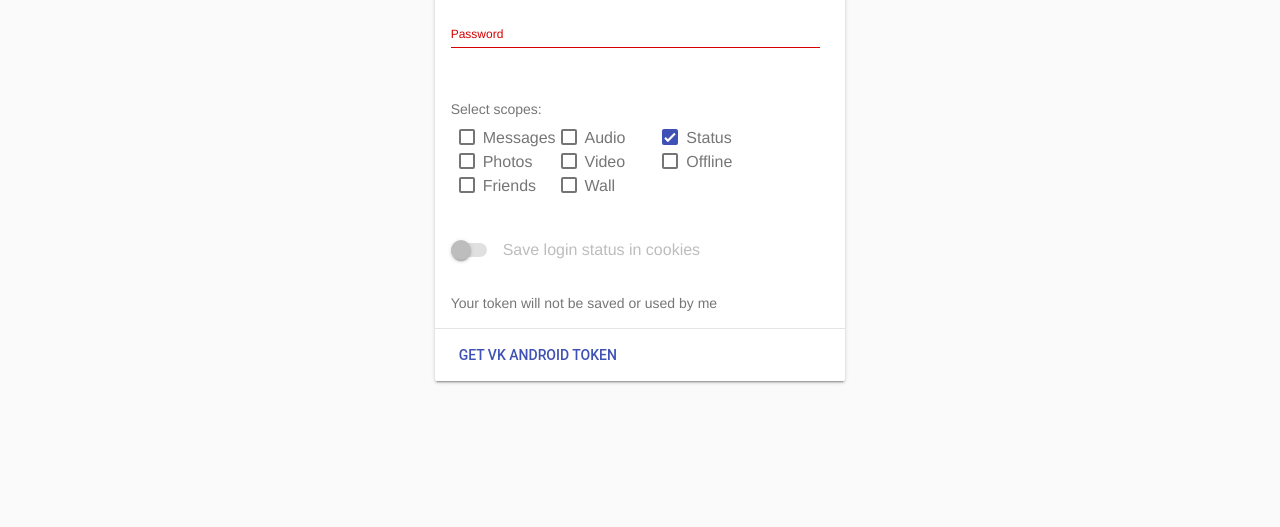
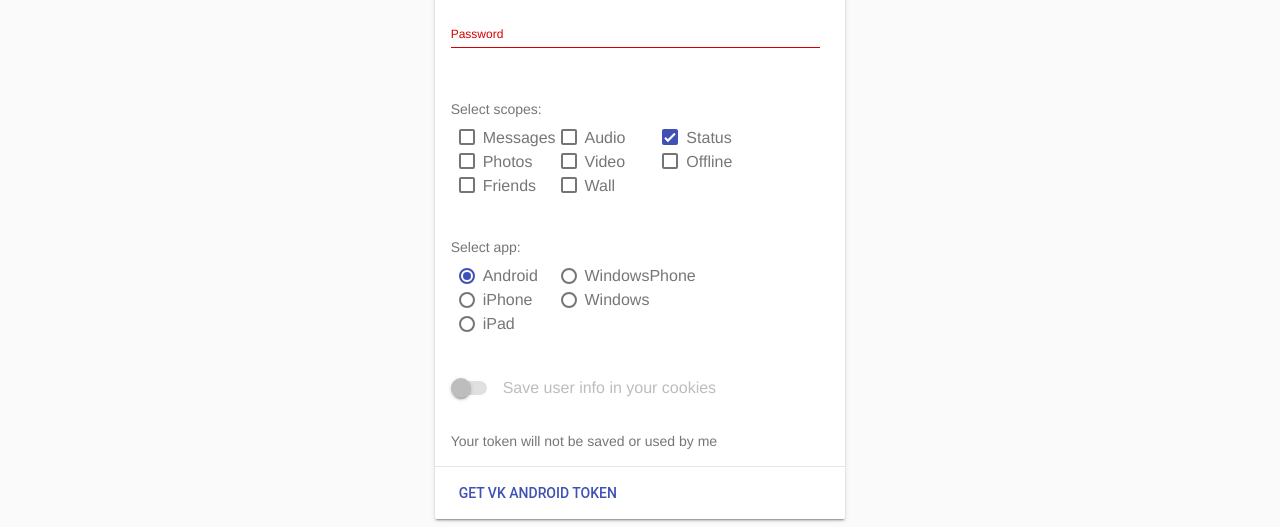
Before and after one commit to flionic/vk_auth, a Flask app: page / in a window 1280 px wide. Shown: the part 380-907 px from the top of the page. Run offline with Flask 2, Linux system fonts and the light colour scheme.

Commit message:
Radiobuttons for select app name

```diff
--- a/templates/index.html
+++ b/templates/index.html
@@ -1,10 +1,11 @@
 <!DOCTYPE html>
 <html lang="en" class="mdl-js">
 <head>
+    <title>VK App Token Requestor</title>
+    <meta name="description" content="Get token from VK Android app.">
     <meta charset="UTF-8">
-    <meta name="description" content="Get token from VK Android app.">
     <meta name="viewport" content="width=device-width, initial-scale=1.0, minimum-scale=1.0">
-    <title>VK App Token Requestor</title>
+    <meta name="theme-color" content="#303F9F">
     <link rel=stylesheet type=text/css href="{{ url_for('static', filename='material.min.css') }}">
     <link rel=stylesheet type=text/css href="{{ url_for('static', filename='style.css') }}">
 </head>
@@ -92,9 +93,44 @@
                             </div>
                         </div>
                         <div class="mdl-card__supporting-text">
+                            Select app:
+                            <div class="mdl-grid">
+                                <div class="mdl-cell--4-col">
+                                    <label class="mdl-radio mdl-js-radio mdl-js-ripple-effect" for="option-1">
+                                        <input type="radio" id="option-1" class="mdl-radio__button" name="app_name"
+                                               value="android"
+                                               checked>
+                                        <span class="mdl-radio__label">Android</span>
+                                    </label>
+                                    <label class="mdl-radio mdl-js-radio mdl-js-ripple-effect" for="option-2">
+                                        <input type="radio" id="option-2" class="mdl-radio__button" name="app_name"
+                                               value="iphone">
+                                        <span class="mdl-radio__label">iPhone</span>
+                                    </label>
+                                    <label class="mdl-radio mdl-js-radio mdl-js-ripple-effect" for="option-3">
+                                        <input type="radio" id="option-3" class="mdl-radio__button" name="app_name"
+                                               value="ipad">
+                                        <span class="mdl-radio__label">iPad</span>
+                                    </label>
+                                </div>
+                                <div class="mdl-cell--4-col">
+                                    <label class="mdl-radio mdl-js-radio mdl-js-ripple-effect" for="option-4">
+                                        <input type="radio" id="option-4" class="mdl-radio__button" name="app_name"
+                                               value="windowsphone">
+                                        <span class="mdl-radio__label">WindowsPhone</span>
+                                    </label>
+                                    <label class="mdl-radio mdl-js-radio mdl-js-ripple-effect" for="option-5">
+                                        <input type="radio" id="option-5" class="mdl-radio__button" name="app_name"
+                                               value="windows">
+                                        <span class="mdl-radio__label">Windows</span>
+                                    </label>
+                                </div>
+                            </div>
+                        </div>
+                        <div class="mdl-card__supporting-text">
                             <label class="mdl-switch mdl-js-switch mdl-js-ripple-effect" for="switch-1">
                                 <input type="checkbox" id="switch-1" class="mdl-switch__input" disabled>
-                                <span class="mdl-switch__label">Save login status in cookies</span>
+                                <span class="mdl-switch__label">Save user info in your cookies</span>
                             </label>
                         </div>
                         <div class="mdl-card__supporting-text"><span class="typo-styles__name">Your token will not be saved or used by me</span>
```
